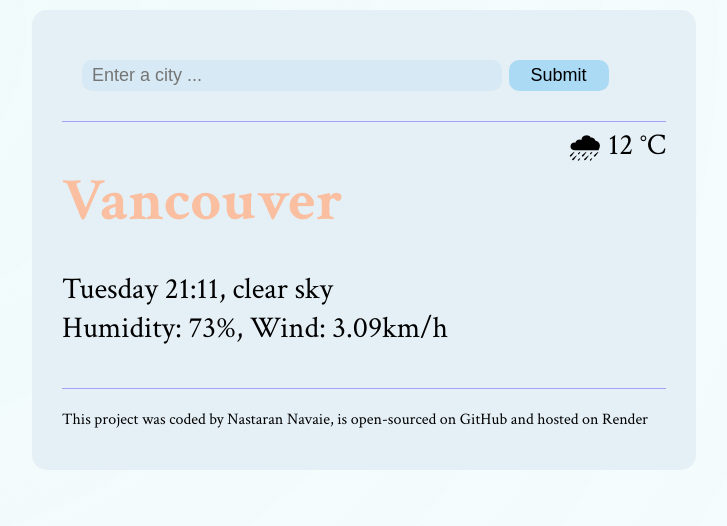
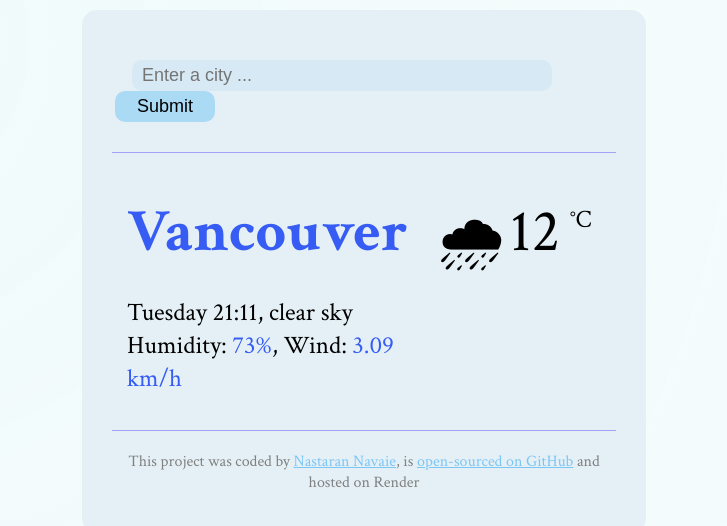
Before and after one commit to Nastaran-Navaie/week-7-project, a plain HTML site: page index.html in a window 1280 px wide. Shown: the part 110-636 px from the top of the page, without its empty margins (276-1003 px from the left). Drawn offline with Linux system fonts and the light colour scheme; a web font is replaced by a local one.

Commit message:
finished the basics of CSS

```diff
--- a/index.html
+++ b/index.html
@@ -26,20 +26,28 @@
       </header>
       <main>
         <div class="weather-app-data">
-          <div>
+          <div class="left-side-data">
             <h1>Vancouver</h1>
             <p>
               Tuesday 21:11, clear sky
               <br />
-              Humidity: 73%, Wind: 3.09km/h
+              Humidity: <span class="humidity-number">73%</span>, Wind:
+              <span class="wind-number">3.09 km/h</span>
             </p>
           </div>
-          <div>🌧 12 °C</div>
+          <div class="weather-data">
+            <span class="emoji">🌧</span><span class="temp-number"> 12</span
+            ><span class="temp-unit"> °C</span>
+          </div>
         </div>
       </main>
       <footer>
-        This project was coded by Nastaran Navaie, is open-sourced on GitHub and
-        hosted on Render
+        This project was coded by
+        <a href="https://github.com/nastaran-navaie">Nastaran Navaie</a>, is
+        <a href="https://github.com/Nastaran-Navaie/week-7-project"
+          >open-sourced on GitHub</a
+        >
+        and hosted on Render
       </footer>
     </div>
   </body>
--- a/src/style.css
+++ b/src/style.css
@@ -10,7 +10,7 @@ body {
 }
 .whole-page {
   background-color: #e5f0f6;
-  margin: 120px 300px;
+  margin: 120px 350px;
   padding: 20px 30px;
   border-radius: 15px;
 }
@@ -44,15 +44,41 @@ main {
   font-size: 30px;
 }
 h1 {
-  color: #f9bfa0;
+  color: #365cf3;
   margin-bottom: 3px;
 }
 .weather-app-data {
   display: flex;
   justify-content: space-between;
 }
-
+.left-side-data {
+  margin-left: 15px;
+}
+p {
+  font-size: 25px;
+}
+.weather-data {
+  display: flex;
+  font-size: 60px;
+  margin: 40px 30px;
+}
+.temp-number {
+  margin-left: 5px;
+}
+.temp-unit {
+  font-size: 25px;
+  margin: 10px;
+}
+.humidity-number,
+.wind-number {
+  color: #365cf3;
+}
 footer {
+  text-align: center;
+  color: rgb(128, 128, 128);
   border-top: 1px solid rgb(162, 162, 248);
   padding: 20px 0;
 }
+a {
+  color: #7cc6f4;
+}
```
